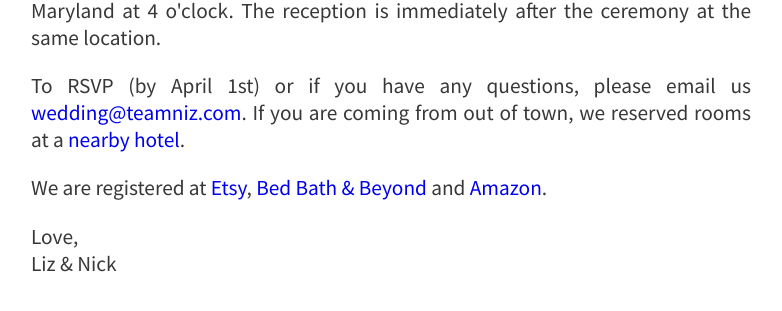
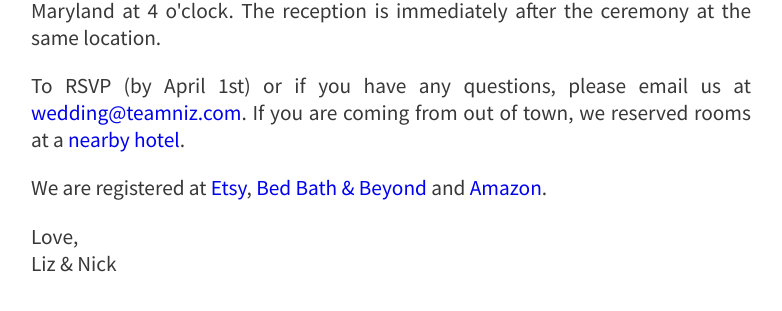
Before and after one commit to ncrow/teamniz, a plain HTML site: page index.html in a window 1280 px wide. Shown: the part 375-686 px from the top of the page, without its empty margins (249-1031 px from the left). Drawn offline with Linux system fonts and the light colour scheme.

Commit message:
fixed typo

```diff
--- a/index.html
+++ b/index.html
@@ -64,7 +64,7 @@
 <div id="text">
 	We are getting married on Sunday, May 4th at <a href="http://www.smokeyglenfarm.com/directions.htm">Smokey Glen Farm</a> in Gaithersburg, Maryland at 4 o'clock. The reception is immediately after the ceremony at the same location.
 
-	<p> To RSVP (by April 1st) or if you have any questions, please email us <a href="mailto:wedding@teamniz.com">wedding@teamniz.com</a>.  If you are coming from out of town, we reserved rooms at a <a href="hotel.html">nearby hotel</a>.
+	<p> To RSVP (by April 1st) or if you have any questions, please email us at <a href="mailto:wedding@teamniz.com">wedding@teamniz.com</a>.  If you are coming from out of town, we reserved rooms at a <a href="hotel.html">nearby hotel</a>.
 
 	<p> We are registered at <a href="https://www.etsy.com/registry/OTk2NTY0fDE5MDQ4NTc4/">Etsy</a>, <a href="http://www.bedbathandbeyond.com/store/giftregistry/view_registry_guest.jsp?pwsToken=&eventType=Wedding&registryId=10901478">Bed Bath & Beyond</a> and <a href="http://www.amazon.com/registry/wedding/3GGHSM5V8UPP8">Amazon</a>.
 	<p>
```
